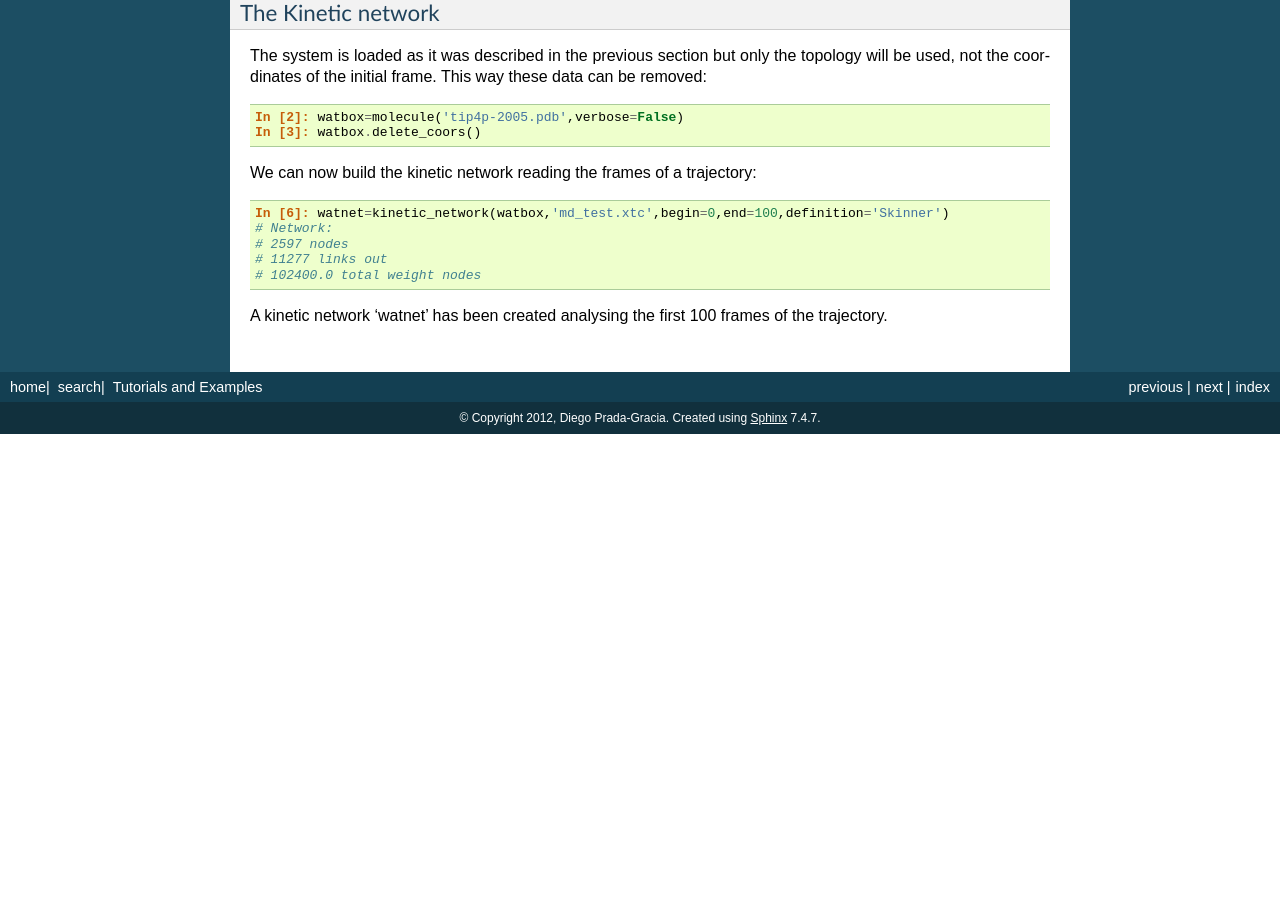
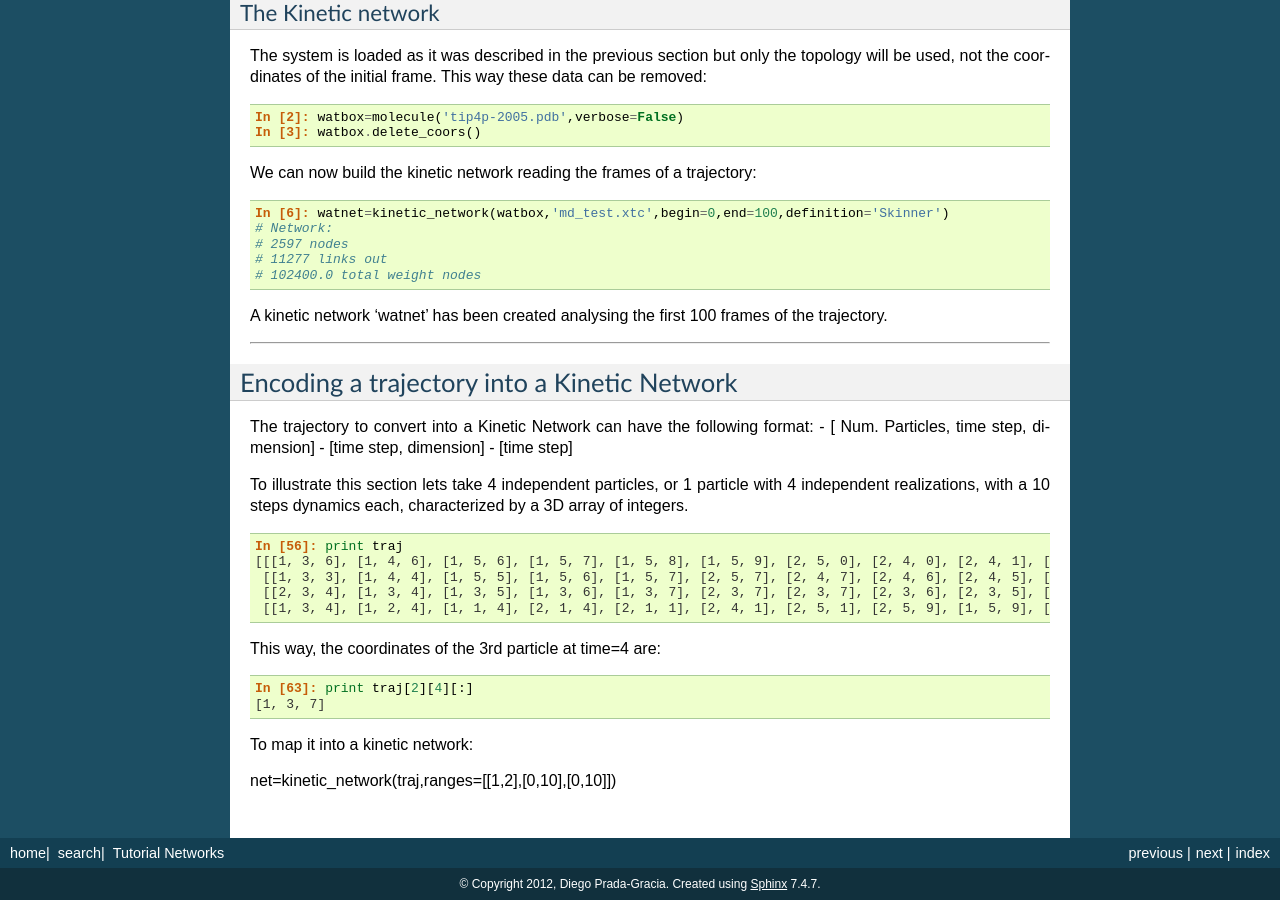
Before and after one commit to dprada/Pynoramix, a Sphinx documentation site: the page built from doc/source/tutorial_networks.rst, in a window 1280 px wide and 900 px high, scrolled down 4490 px. Built offline with Sphinx 7.4.7, drawn with Linux system fonts in a browser that asks for light colours; before the commit the page ends 4924 px from its top, so only the background shows below that; some of the changed text lies outside the part shown.

Commit message:
Kinetic Network function in process.

```diff
--- a/doc/source/tutorial_networks.rst
+++ b/doc/source/tutorial_networks.rst
@@ -1,6 +1,6 @@
 
-Tutorials and Examples
-*****************************
+Tutorial Networks
+*****************
 
 First of all, lets load Pynoramix in our script or in a ipython session:
 
@@ -307,3 +307,36 @@ We can now build the kinetic network reading the frames of a trajectory:
    # 102400.0 total weight nodes
 
 A kinetic network 'watnet' has been created analysing the first 100 frames of the trajectory.
+
+----------------------
+
+Encoding a trajectory into a Kinetic Network
+============================================
+
+The trajectory to convert into a Kinetic Network can have the following format:
+- [ Num. Particles, time step, dimension]
+- [time step, dimension]
+- [time step]
+
+To illustrate this section lets take 4 independent particles, or 1
+particle with 4 independent realizations, with a 10 steps dynamics
+each, characterized by a 3D array of integers.
+
+.. sourcecode:: ipython
+
+   In [56]: print traj
+   [[[1, 3, 6], [1, 4, 6], [1, 5, 6], [1, 5, 7], [1, 5, 8], [1, 5, 9], [2, 5, 0], [2, 4, 0], [2, 4, 1], [2, 3, 0]],\
+    [[1, 3, 3], [1, 4, 4], [1, 5, 5], [1, 5, 6], [1, 5, 7], [2, 5, 7], [2, 4, 7], [2, 4, 6], [2, 4, 5], [2, 4, 4]],\
+    [[2, 3, 4], [1, 3, 4], [1, 3, 5], [1, 3, 6], [1, 3, 7], [2, 3, 7], [2, 3, 7], [2, 3, 6], [2, 3, 5], [2, 3, 4]],\
+    [[1, 3, 4], [1, 2, 4], [1, 1, 4], [2, 1, 4], [2, 1, 1], [2, 4, 1], [2, 5, 1], [2, 5, 9], [1, 5, 9], [2, 4, 4]]]
+
+This way, the coordinates of the 3rd particle at time=4 are:
+
+.. sourcecode:: ipython
+
+   In [63]: print traj[2][4][:]
+   [1, 3, 7]
+
+To map it into a kinetic network:
+
+net=kinetic_network(traj,ranges=[[1,2],[0,10],[0,10]])
```
Also changed, not shown: pyn_cl_net.py (+20 -11 lines), 1 other file.
